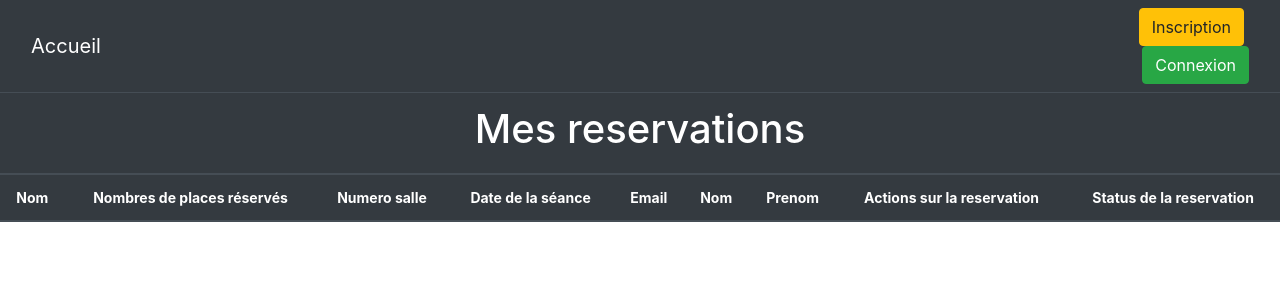
After one commit to Rom10811/Cinema, a Symfony app: template templates/reservation/consult.html.twig in a window 1280 px wide. The commit adds this page. Shown: the top 300 px of the page. Run offline with Twig, Linux system fonts and the light colour scheme; the template is opened without the code that fills it, so the values that code supplies are empty; some libraries are stand-ins or nearby versions.

Commit message:
6 commit

```diff
--- a/migrations/Version20210218112201.php
+++ b/migrations/Version20210221215639.php
@@ -10,7 +10,7 @@ use Doctrine\Migrations\AbstractMigration;
 /**
  * Auto-generated Migration: Please modify to your needs!
  */
-final class Version20210218112201 extends AbstractMigration
+final class Version20210221215639 extends AbstractMigration
 {
     public function getDescription() : string
     {
@@ -20,12 +20,12 @@ final class Version20210218112201 extends AbstractMigration
     public function up(Schema $schema) : void
     {
         // this up() migration is auto-generated, please modify it to your needs
-        $this->addSql('ALTER TABLE film ADD video VARCHAR(255) DEFAULT NULL');
+        $this->addSql('ALTER TABLE reservation ADD etat INT NOT NULL');
     }
 
     public function down(Schema $schema) : void
     {
         // this down() migration is auto-generated, please modify it to your needs
-        $this->addSql('ALTER TABLE film DROP video');
+        $this->addSql('ALTER TABLE reservation DROP etat');
     }
 }
--- a/src/Form/ReservationType.php
+++ b/src/Form/ReservationType.php
@@ -7,6 +7,7 @@ use App\Entity\Seance;
 use App\Entity\User;
 use Symfony\Bridge\Doctrine\Form\Type\EntityType;
 use Symfony\Component\Form\AbstractType;
+use Symfony\Component\Form\Extension\Core\Type\IntegerType;
 use Symfony\Component\Form\FormBuilderInterface;
 use Symfony\Component\OptionsResolver\OptionsResolver;
 
@@ -15,7 +16,9 @@ class ReservationType extends AbstractType
     public function buildForm(FormBuilderInterface $builder, array $options)
     {
         $builder
-            ->add('NbrPlaces')
+            ->add('NbrPlaces', IntegerType::class,[
+                'label' => 'Nombre de place(s)'
+            ])
             ->add('idFilm', EntityType::class,[
                 'label' => 'Seance ',
                 'class' => Seance::class,
@@ -27,6 +30,7 @@ class ReservationType extends AbstractType
     {
         $resolver->setDefaults([
             'data_class' => Reservation::class,
+            'csrf_protection' => false,
         ]);
     }
 }
--- a/src/Form/SeanceType.php
+++ b/src/Form/SeanceType.php
@@ -17,7 +17,9 @@ class SeanceType extends AbstractType
     public function buildForm(FormBuilderInterface $builder, array $options)
     {
         $builder
-            ->add('heure', DateTimeType::class)
+            ->add('heure',DateTimeType::class, array(
+                'input' => 'datetime_immutable'
+            ))
             ->add('PlacesRestantes', IntegerType::class)
             ->add('PlacesReserves', IntegerType::class)
             ->add('idFilm', EntityType::class,[
--- a/templates/base.html.twig
+++ b/templates/base.html.twig
@@ -17,6 +17,10 @@
                     {% if is_granted('ROLE_MODERATEUR') %}
                         <a class="navbar-brand" href="{{ path('salle_new') }}">Ajouter une salle</a>
                         <a class="navbar-brand" href="{{ path('film_new') }}">Ajouter un film</a>
+                        <a class="navbar-brand" href="{{ path('seance_new') }}">Ajouter une seance</a>
+                    {% endif %}
+                    {% if is_granted('ROLE_MEMBRE') %}
+                        <a class="navbar-brand" href="#">Consulter mes réservation</a>
                     {% endif %}
                 </div>
                 <div class="col-md-2" style="display: inline-block; text-align: right">
--- /dev/null
+++ b/templates/reservation/consult.html.twig
@@ -0,0 +1,59 @@
+{% extends 'base.html.twig' %}
+
+{% block title %}Reservation consult{% endblock %}
+
+{% block body %}
+    <div>
+
+{#        {{ |date("m/d/Y h:i:s") }}#}
+        <table class="table table-striped table-dark" style="text-align: center">
+        <thead>
+        <tr>
+            <th colspan="9" style="text-align: center">
+                <h1>Mes reservations</h1>
+            </th>
+        </tr>
+            <tr>
+                <th>Nom</th>
+                <th>Nombres de places réservés</th>
+                <th>Numero salle</th>
+                <th>Date de la séance</th>
+                <th>Email</th>
+                <th>Nom</th>
+                <th>Prenom</th>
+                <th>Actions sur la reservation</th>
+                <th>Status de la reservation</th>
+            </tr>
+        </thead>
+        <tbody>
+        {% for reservation in reservations %}
+            {% if "now"|date('U') <= reservation.idFilm.heure|date('U')  %}
+                <tr>
+                    <td>{{ reservation.idFilm.idFilm.Nom }}</td>
+                    <td>{{ reservation.NbrPlaces }}</td>
+                    <td> {{ reservation.idFilm.idSalle.Numero }}</td>
+                    <td> {{ reservation.idFilm.heure|date('Y-m-d h:i:s') }}</td>
+                    <td>{{ reservation.idUser.email }}</td>
+                    <td>{{ reservation.idUser.nom }}</td>
+                    <td>{{ reservation.idUser.prenom }}</td>
+                    <td>
+                        <button class="btn btn-danger">Annuler</button>
+                    </td>
+                    <td>
+                        {% if reservation.Etat == 0 %}
+                            <span class="badge badge-pill badge-success">Reservé</span>
+                        {% elseif reservation.Etat == 1 %}
+                            <span class="badge badge-pill badge-warning">En cours de validation</span>
+                        {% else %}
+                            <span class="badge badge-pill badge-danger">Annulé</span>
+                        {% endif %}
+                    </td>
+                </tr>
+            {% else %}
+                <td colspan="9">Pas de réservations active</td>
+            {% endif %}
+        {% endfor %}
+        </tbody>
+        </table>
+    </div>
+{% endblock %}
--- a/templates/reservation/test.html.twig
+++ /dev/null
@@ -1,2 +0,0 @@
-{{ dump(reservation) }}
-{{ dump(nbr) }}
--- a/templates/seance/seances.html.twig
+++ b/templates/seance/seances.html.twig
@@ -9,12 +9,12 @@
                     <a style="text-decoration: none; color: black" class="card-title" href="{{ path('film_description',{'nom': film.idFilm.Nom}) }}">
                         {{ film.idFilm.Nom }}
                     </a>
-                    <p>Date de la séance:</p><p> {{ film.heure|format_datetime(locale='fr',pattern="EEEE dd MMMM YYYY à k:mm:ss")  }}</p>
+                    <p>Date de la séance:</p><p> {{ film.heure|date("d-m-Y à h:m:s")}}</p>
                     <p>Places restantes: {{ film.PlacesRestantes }}</p>
                     <p>Places reservés: {{ film.PlacesReserves }}</p>
                     <form id="{{ film.id }}" name="reservation" method="post">
                         <div>
-                            <label for="reservation_NbrPlaces{{ film.id }}" class="required">Nbr places</label>
+                            <label for="reservation_NbrPlaces{{ film.id }}" class="required">Nombres de place(s)</label>
                             <input type="number" max="{{ film.PlacesRestantes}}" min="0" id="reservation_NbrPlaces{{ film.id }}" name="reservation[NbrPlaces]" required="required" dir="ltr">
                         </div>
                         <div style="display: none">
@@ -28,7 +28,7 @@
                         {% else %}
                             <button type="submit" class="btn btn-primary">Reserver</button>
                         {% endif%}
-                        <input type="hidden" id="reservation__token" name="reservation[_token]" value="CQVVckyCV1TD4JmW6Sg8Qnkct4Hep-0CM7keq2zUDt4">
+{#                        <input type="hidden" id="reservation__token" name="reservation[_token]" value="CQVVckyCV1TD4JmW6Sg8Qnkct4Hep-0CM7keq2zUDt4">#}
                     </form>
                 </div>
             </div>
```
Also changed, not shown: migrations/Version20210220095032.php (deleted, +0 -33 lines), migrations/Version20210221202134.php (renamed from migrations/Version20210218091619.php, +8 -2 lines), migrations/Version20210221221339.php (added, +31 -0 lines), src/Controller/ReservationController.php (+19 -0 lines), src/Entity/Reservation.php (+40 -0 lines), 1 other file.
